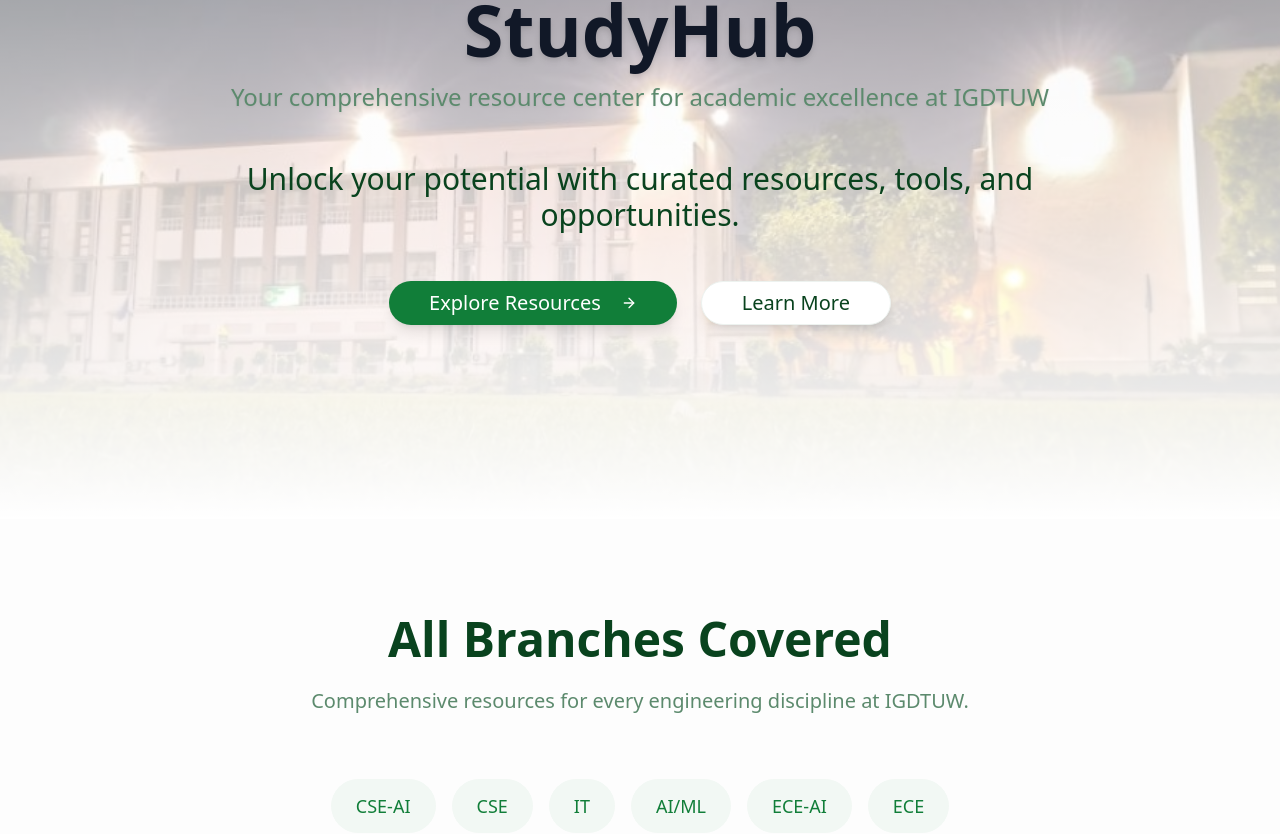
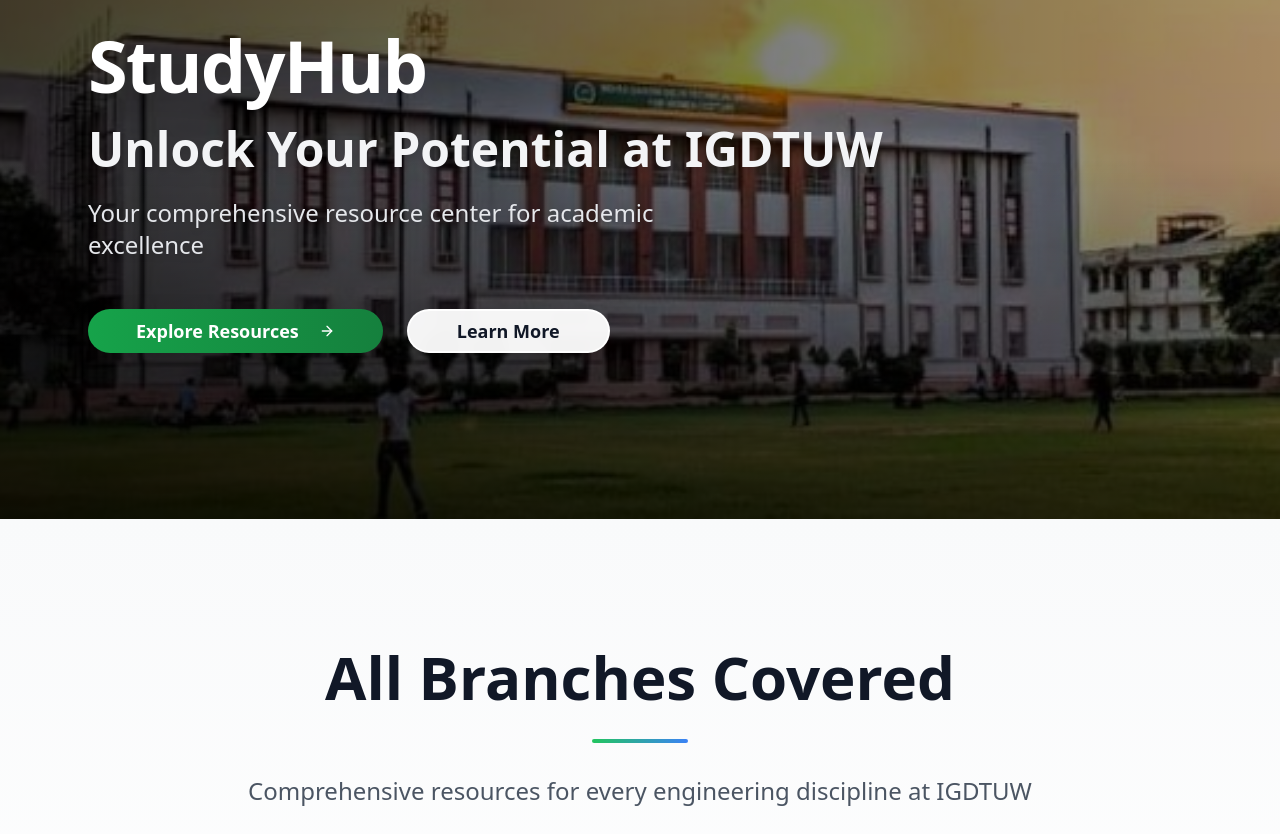
Before and after one commit to anshikagarg0410/college-glow-desk, a React (Vite) app: page / in a window 1280 px wide. Shown: the part 266-1100 px from the top of the page. Built offline with nearby package versions, Linux system fonts and the light colour scheme.

Commit message:
ui chnage home page

```diff
--- a/src/pages/Home.tsx
+++ b/src/pages/Home.tsx
@@ -445,35 +445,47 @@ const Home = () => {
       <Navigation />
 
       {/* Hero Section */}
-      <section className="relative overflow-hidden min-h-[90vh] flex items-center justify-center">
-        {/* Animated Background Image */}
+      <section className="relative overflow-hidden min-h-[90vh] flex items-center justify-start">
+        {/* Background Image with Enhanced Overlay */}
         <div
           className="absolute inset-0 bg-cover bg-center bg-no-repeat animate-parallax"
           style={{ backgroundImage: `url(${collegeBackground})` }}
         />
-        <div className="absolute inset-0 bg-gradient-to-t from-background to-background/50 dark:to-background/70" />
+        <div className="absolute inset-0 bg-gradient-to-r from-black/75 via-black/55 to-black/35" />
+        <div className="absolute inset-0 bg-gradient-to-t from-black/65 via-transparent to-transparent" />
 
-        <div className="relative max-w-7xl mx-auto px-4 py-20 text-center z-10">
-          <div className="mb-12">
-            <h1 className="text-6xl md:text-7xl font-extrabold text-gray-900 dark:text-white mb-4 leading-tight drop-shadow-md">
+        <div className="absolute max-w-6xl ml-8 lg:ml-16 px-6 py-20 z-10 mt-16 mb-0">
+          <div className="text-left space-y-6">
+            {/* Main Heading - StudyHub */}
+            <h1 className="text-4xl md:text-5xl lg:text-6xl xl:text-7xl font-bold text-white mb-3 leading-none tracking-tight drop-shadow-2xl font-poppins">
               StudyHub
             </h1>
-            <p className="text-xl md:text-2xl text-muted-foreground font-medium drop-shadow-sm">
-              Your comprehensive resource center for academic excellence at IGDTUW
+
+            {/* Secondary Heading */}
+            <h2 className="text-2xl md:text-3xl lg:text-4xl xl:text-5xl font-semibold text-gray-100 mb-4 leading-tight drop-shadow-lg font-poppins">
+              Unlock Your Potential at IGDTUW
+            </h2>
+
+            {/* Description */}
+            <p className="text-lg md:text-xl lg:text-2xl text-gray-200 font-light mb-10 leading-relaxed max-w-2xl drop-shadow-md font-inter">
+              Your comprehensive resource center for academic excellence
             </p>
           </div>
-          <p className="text-2xl md:text-3xl text-foreground font-medium mb-12 max-w-4xl mx-auto leading-relaxed">
-              Unlock your potential with curated resources, tools, and opportunities.
-          </p>
-          <div className="flex flex-col sm:flex-row gap-6 justify-center">
+
+          {/* Enhanced Buttons */}
+          <div className="flex flex-col sm:flex-row gap-6 mt-12">
             <Link to="/academic">
-              <Button size="lg" className="text-xl px-10 py-4 rounded-full shadow-lg hover:shadow-xl transition-all duration-300 transform hover:scale-105">
+              <Button size="lg" className="bg-gradient-to-r from-green-600 to-green-700 hover:from-green-700 hover:to-green-800 text-white text-lg font-semibold px-12 py-4 rounded-full shadow-2xl hover:shadow-3xl transition-all duration-300 transform hover:scale-105 hover:-translate-y-1 border-0 font-inter">
                 Explore Resources
-                <ArrowRight className="ml-3 h-6 w-6" />
+                <ArrowRight className="ml-3 h-5 w-5" />
               </Button>
             </Link>
             <Link to="/about">
-              <Button size="lg" variant="outline" className="text-xl px-10 py-4 rounded-full shadow-lg hover:shadow-xl transition-all duration-300 transform hover:scale-105">
+              <Button
+                size="lg"
+                variant="outline"
+                className="border-2 border-white/90 text-gray-900 bg-white/95 hover:bg-white hover:text-gray-800 text-lg font-semibold px-12 py-4 rounded-full shadow-2xl hover:shadow-3xl transition-all duration-300 transform hover:scale-105 hover:-translate-y-1 backdrop-blur-sm font-inter"
+              >
                 Learn More
               </Button>
             </Link>
@@ -482,20 +494,25 @@ const Home = () => {
       </section>
 
       {/* Branches Section */}
-      <section className="py-24 px-4 bg-muted/20 dark:bg-gray-800">
+      <section className="py-32 px-6 bg-gradient-to-b from-gray-50 to-white dark:from-gray-800 dark:to-gray-900">
         <div className="max-w-7xl mx-auto">
-          <div className="text-center mb-16">
-            <h2 className="text-4xl md:text-5xl font-bold text-foreground mb-6">
+          <div className="text-center mb-20">
+            <h2 className="text-4xl md:text-5xl lg:text-6xl font-bold text-gray-900 dark:text-white mb-8 leading-tight font-poppins">
               All Branches Covered
             </h2>
-            <p className="text-xl text-muted-foreground max-w-3xl mx-auto">
-              Comprehensive resources for every engineering discipline at IGDTUW.
+            <div className="w-24 h-1 bg-gradient-to-r from-green-500 to-blue-500 mx-auto mb-8 rounded-full"></div>
+            <p className="text-xl md:text-2xl text-gray-600 dark:text-gray-300 max-w-4xl mx-auto leading-relaxed font-inter">
+              Comprehensive resources for every engineering discipline at IGDTUW
             </p>
           </div>
 
-          <div className="flex flex-wrap justify-center gap-4 max-w-4xl mx-auto">
+          <div className="flex flex-wrap justify-center gap-6 max-w-5xl mx-auto">
             {branches.map((branch, index) => (
-              <Badge key={index} variant="secondary" className="text-lg py-3 px-6 rounded-full font-medium transition-all duration-300 hover:scale-105">
+              <Badge
+                key={index}
+                variant="secondary"
+                className="text-lg font-semibold py-4 px-8 rounded-full bg-gradient-to-r from-gray-100 to-gray-200 dark:from-gray-700 dark:to-gray-800 text-gray-800 dark:text-white hover:from-green-100 hover:to-blue-100 dark:hover:from-green-800 dark:hover:to-blue-800 transition-all duration-300 hover:scale-110 shadow-lg hover:shadow-xl cursor-pointer font-inter"
+              >
                 {branch}
               </Badge>
             ))}
```
Also changed, not shown: src/assets/image.png.
